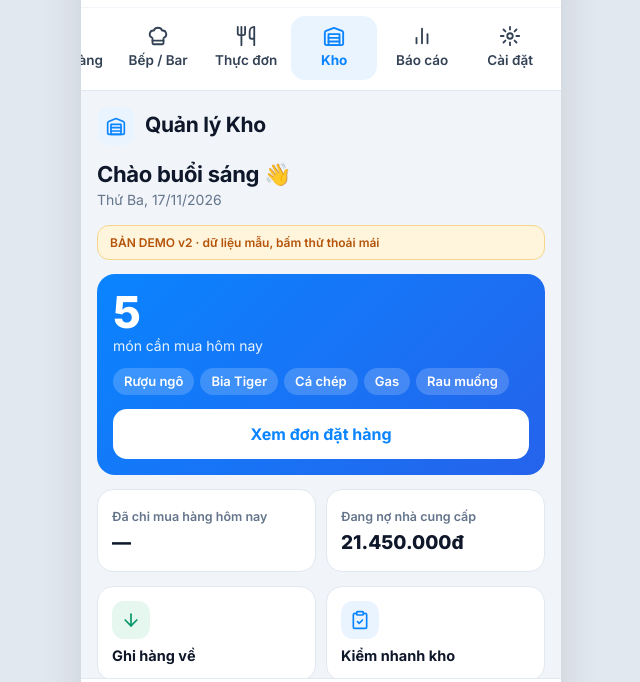
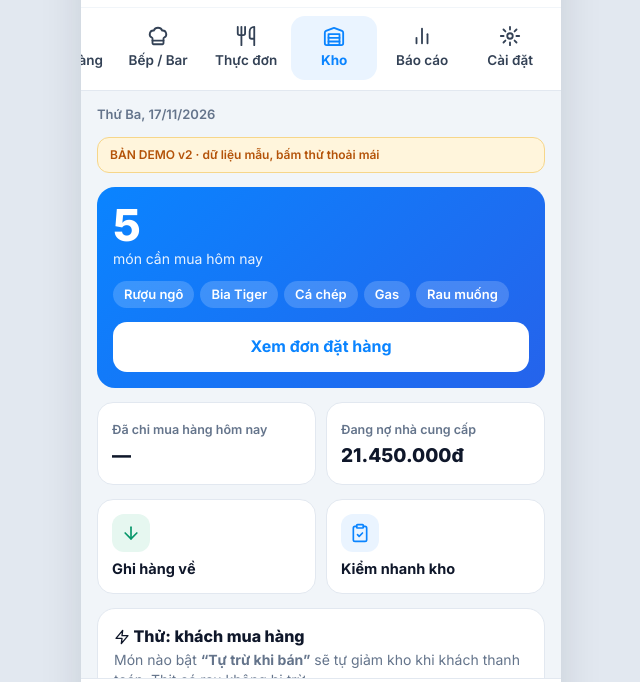
Before and after one commit to NguyenAnhHao227/quanly-demo, a plain HTML site: page index.html in a window 1280 px wide. Shown: the part 53-735 px from the top of the page, without its empty margins (319-959 px from the left). Drawn offline with Linux system fonts and the light colour scheme.

Commit message:
Gọn đầu trang: bỏ tiêu đề Quản lý Kho, lời chào; giữ ngày nhỏ
Co-Authored-By: Claude Sonnet 5.5 <noreply@anthropic.com>

```diff
--- a/index.html
+++ b/index.html
@@ -38,7 +38,8 @@ input,select{font:inherit;font-size:16px;color:inherit}
 .pos .nav::-webkit-scrollbar{display:none}
 .pos .nav button{flex:none;min-width:86px;padding:9px 10px;border-radius:14px;display:flex;flex-direction:column;align-items:center;gap:4px;font-size:13.5px;font-weight:600;color:var(--ink2);white-space:nowrap}
 .pos .nav button.on{background:var(--blue-soft);color:var(--blue);font-weight:700}
-.ktitle{display:flex;align-items:center;gap:10px;padding:16px 16px 0}
+.ktitle{display:flex;align-items:center;gap:10px;padding:12px 16px 0}
+.ktitle:empty{display:none}
 .ktitle b{font-size:21px;letter-spacing:-.3px;flex:1}
 .ktitle .ico{width:38px;height:38px;border-radius:12px;display:grid;place-items:center;background:var(--blue-soft);color:var(--blue)}
 
@@ -50,7 +51,7 @@ input,select{font:inherit;font-size:16px;color:inherit}
 .card h3,.sec h3{font-size:16px;font-weight:800}
 .sec{display:flex;justify-content:space-between;align-items:center;margin-bottom:8px}
 .hello h2{font-size:22px;letter-spacing:-.3px}
-.hello p{color:var(--muted);font-size:14px}
+.hello p{color:var(--muted);font-size:13px;font-weight:600}
 
 .btn{min-height:50px;border-radius:14px;padding:0 18px;font-weight:700;display:inline-flex;gap:8px;align-items:center;justify-content:center;width:100%;transition:transform .08s}
 .btn:active{transform:scale(.97)}
@@ -315,7 +316,7 @@ function render(keep=true){
  const TITLES={sup:'Nhà cung cấp',auto:'Hàng bán lẻ (tự trừ)',units:'Đơn vị tính',hist:'Lịch sử mua hàng',count:'Kiểm nhanh kho'};
  const back=S.tab==='more'&&S.sub!=='menu';
  $('#ktitle').innerHTML=back?`<button class="iconbtn" style="background:#fff" onclick="setTab('more')" aria-label="Quay lại">${ic('back',20)}</button><b>${TITLES[S.sub]}</b>`
-   :`<span class="ico">${ic('warehouse',20)}</span><b>Quản lý Kho</b>`;
+   :'';
  $('#tabbar').innerHTML=[['home','Hôm nay','home'],['stock','Kho','pkg'],['buy','Mua hàng','cart'],['more','Thêm','dots']].map(([k,l,i])=>`<button class="${S.tab===k?'on':''}" onclick="setTab('${k}')">${ic(i,24)}${l}${k==='buy'&&nd?`<span class="b">${nd}</span>`:''}</button>`).join('');
  const V={home:vHome,stock:vStock,buy:vBuy,more:vMore};
  $('#view').innerHTML=V[S.tab]();
@@ -329,7 +330,7 @@ function vHome(){
  const autos=S.items.filter(i=>i.auto);
  if(!S.simItem||!autos.some(i=>i.id===S.simItem))S.simItem=autos[0]?.id||null;
  return `
- <div class="hello"><h2>${hi} 👋</h2><p>${DOW[d.getDay()]}, ${pad(d.getDate())}/${pad(d.getMonth()+1)}/${d.getFullYear()}</p></div>
+ <div class="hello"><p>${DOW[d.getDay()]}, ${pad(d.getDate())}/${pad(d.getMonth()+1)}/${d.getFullYear()}</p></div>
  <div class="demo">BẢN DEMO v2 · dữ liệu mẫu, bấm thử thoải mái</div>
  <div class="card hero ${need.length?'':'ok'}">
   <div class="n">${need.length}</div>
```
